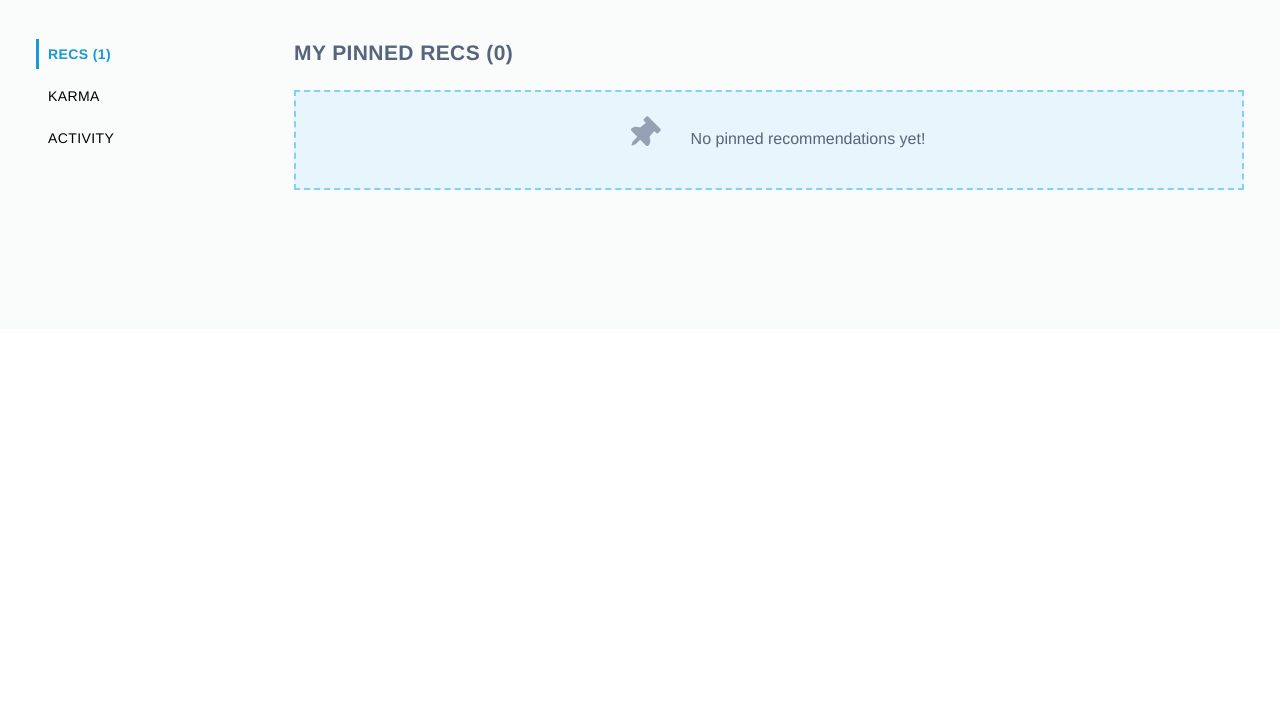
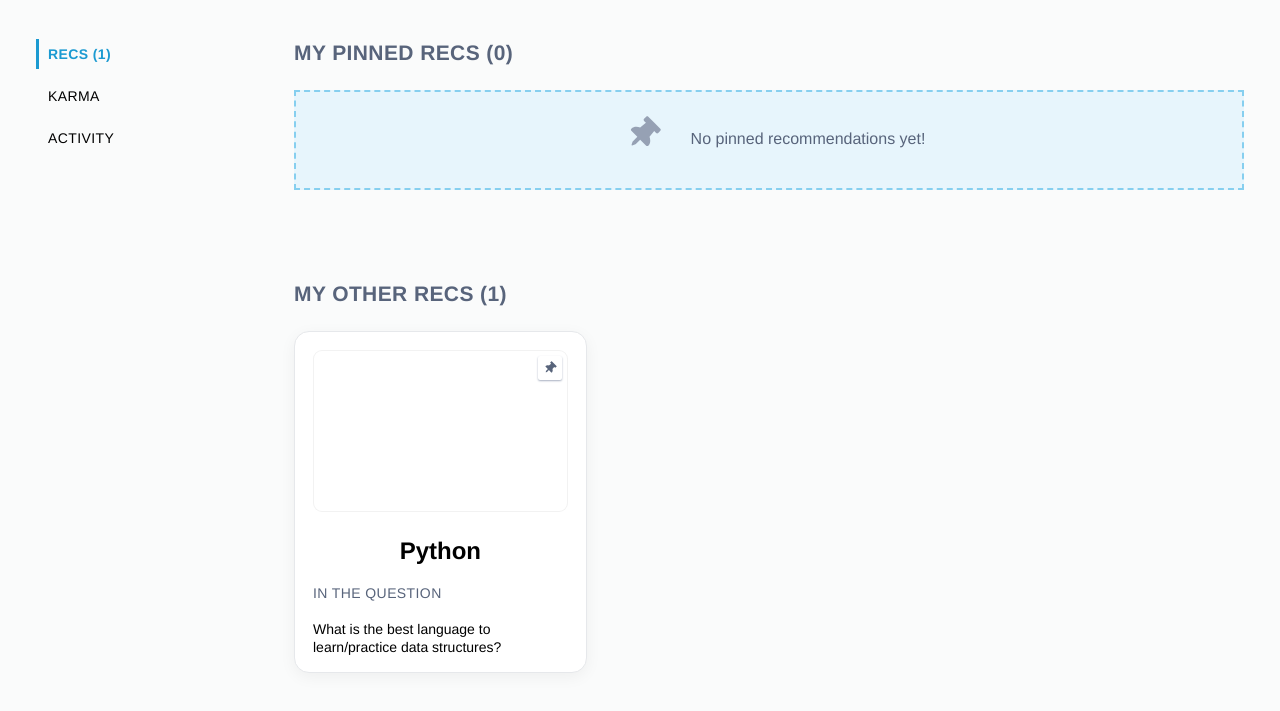
Before and after one commit to majiyd/slant-narcisse, a React app: page / in a window 1280 px wide. Shown: the part 387-1098 px from the top of the page. Before the commit the page ends 800 px from the top, so only its background shows below. Built offline with nearby package versions, Linux system fonts and the light colour scheme.

Commit message:
finished the rec view

```diff
--- a/src/components/profilePageBody.js
+++ b/src/components/profilePageBody.js
@@ -28,6 +28,31 @@ function NoRecs(props){
       </div>
     );
 }
+function Rec (props){
+    return (
+      <div className="rec card-list-item image-list-item">
+        <a className="rec-card-option-content" href="#">
+          <div className="rec-image">
+            <div className="rec-pin-link">
+              <FontAwesomeIcon
+                className="icon thumbtack-icon-sm"
+                icon={faThumbtack}
+              />
+            </div>
+          </div>
+          <div className="rec-card-header">Python</div>
+        </a>
+        <a className="rec-question-link" href="#">
+          <div className="rec-card-subheader secondary-detailed-header">
+            In The Question
+          </div>
+          <div className="rec-card-text">
+            What is the best language to learn/practice data structures?
+          </div>
+        </a>
+      </div>
+    );
+}
 function RecsView(props){
     return(
         <div className="profile-page-recs-view">
@@ -37,6 +62,14 @@ function RecsView(props){
                 </div>
                 <div className="recs-view-section">
                     <NoRecs />
+                </div>
+            </div>
+            <div className="other-recs card-list">
+                <div className="recs-view-section">
+                    <div className="profile-page-title card-list-section-label">
+                        MY OTHER RECS (1)
+                    </div>
+                    <Rec />
                 </div>
             </div>
         </div>
--- a/src/index.css
+++ b/src/index.css
@@ -18,6 +18,9 @@ a{
 	cursor: pointer;
 	text-decoration: none;
 	transition: color .15s;
+}
+a:hover {
+    color: #167ba7;
 }
 input, input[type=email], input[type=password], input[type=search], input[type=text], textarea {
     font-size: 14px;
--- a/src/styles/profilePage.css
+++ b/src/styles/profilePage.css
@@ -92,6 +92,115 @@
     height: 48px !important;
     width: 24px !important;
 }
+.icon.thumbtack-icon-sm{
+    height: 12px !important;
+    width: 12px !important;
+    color: #58647b;
+    transform: rotate(45deg);
+    position: absolute;
+    top: 25%;
+    left: 25%;
+
+}
 .thumbtack-icon{
     transform: rotate(45deg);
 }
+.rec{
+    display: inline-flex;
+    flex-direction: column;
+    margin-right: 24px;
+    margin-bottom: 24px;
+    width: calc(33.333% - 24px);
+    height: 342px;
+    padding: 18px;
+}
+.card-list-item{
+    overflow: hidden;
+    background-color: #fff;
+    margin-bottom: 36px;
+    padding: 18px;
+    box-shadow: 0 4px 16px 0 rgba(0,0,0,.05);
+    border: 1px solid #e6e8eb;
+    border-radius: 15px;
+}
+.rec-card-option-content{
+    width: 100%;
+}
+.rec-image{
+    position: relative;
+    height: 162px;
+    margin-bottom: 24px;
+    background: 50%/cover no-repeat;
+    box-shadow: inset 0 0 0 1px #f2f2f2;
+    border-radius: 9px;
+}
+.rec-pin-link{
+    position: absolute;
+    top: 6px;
+    right: 6px;
+    width: 24px;
+    height: 24px;
+    background-color: #fff;
+    border-radius: 2px;
+    box-shadow: 0 1px 2px #a8b0c1;
+}
+.rec-card-header{
+    font-size: 24px;
+    font-weight: 600;
+    line-height: 30px;
+    text-align: center;
+    margin-bottom: 18px;
+    padding: 0 12px;
+    white-space: nowrap;
+    text-overflow: ellipsis;
+    overflow: hidden;
+}
+.rec-card-subheader  {
+    margin-bottom: 3px;
+}
+
+.secondary-detailed-header {
+    font-size: 14px;
+    font-weight: 400;
+    text-transform: uppercase;
+    letter-spacing: .4px;
+    line-height: 18px;
+    margin-bottom: 18px;
+    color: #58647b;
+    text-align: start;
+}
+.rec-card-text {
+    font-size: 14px;
+    font-weight: 400;
+    line-height: 18px;
+    max-height: 54px;
+    overflow: hidden;
+}
+@media (max-width: 1279px){
+    .rec {
+        margin-right: 18px;
+        margin-bottom: 18px;
+        width: calc(33.333% - 18px);
+        height: 330px;
+    }
+    .card-list-item{
+        margin: 0 0 30px;
+        padding: 12px;
+    }
+}
+@media (max-width: 1023px){
+    .rec {
+        width: calc(50% - 24px);
+        height: 312px;
+    }
+}
+@media (max-width: 767px){
+    .rec {
+        width: 100%;
+        height: inherit;
+        min-height: 306px;
+        max-height: 360px;
+        margin-right: 0;
+        margin-left: 0;
+    }
+}
```
